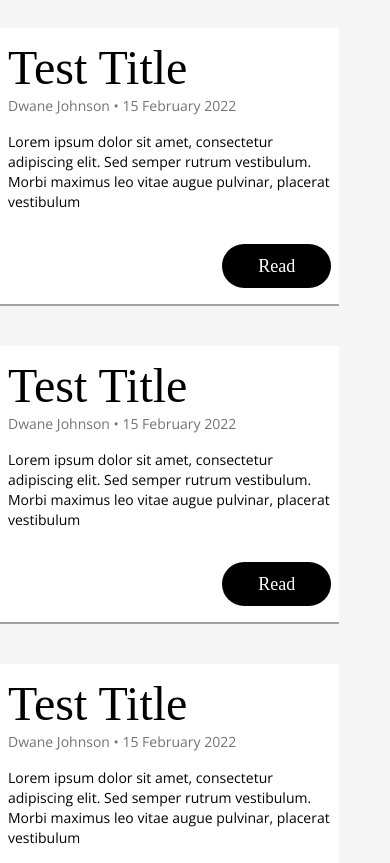
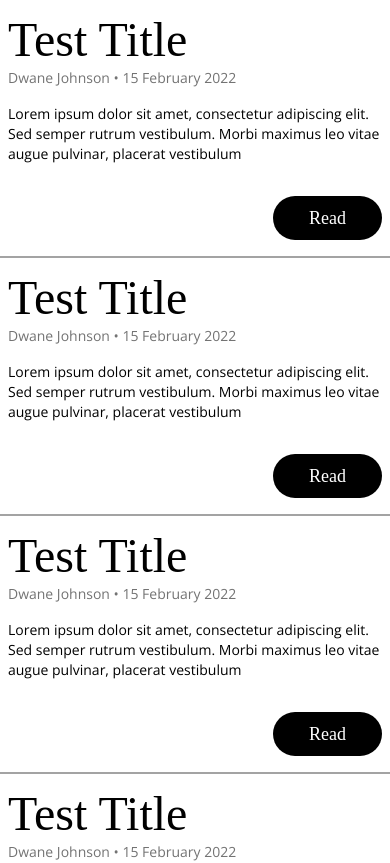
Before and after one commit to programmergeek/public-posts, a React (Create React App) app: page / in a window 390 px wide. Shown: the top 863 px of the page. Built offline with nearby package versions, Linux system fonts and the light colour scheme; a web font is replaced by a local one.

Commit message:
made post card grid more responsive

```diff
--- a/src/App.tsx
+++ b/src/App.tsx
@@ -1,6 +1,5 @@
 import React from "react";
 import "./App.css";
-import { FullNavBarMobile, PostCard } from "./Components";
 import { Home } from "./Pages";
 function App() {
   return (
--- a/src/Pages/Home.tsx
+++ b/src/Pages/Home.tsx
@@ -7,8 +7,8 @@ export const Home = () => {
       <section className="hidden lg:flex sm:w-24 sm:h-screen ml-1">
         <MiniNavBar />
       </section>
-      <div className="w-[87vw] mt-7 h-11/12">
-        <div className="grid lg:grid-cols-3 2xl:grid-cols-4 gap-10 content-start h-fit place-items-center">
+      <div className="w-screen lg:w-[87vw] sm:mt-7 h-11/12">
+        <div className="grid sm:grid-cols-2 lg:grid-cols-3 2xl:grid-cols-4 md:gap-5 md:p-6 lg:gap-10 content-start h-fit place-items-center">
           {data.map((data, key) => (
             <div key={key} className="">
               <PostCard
```
